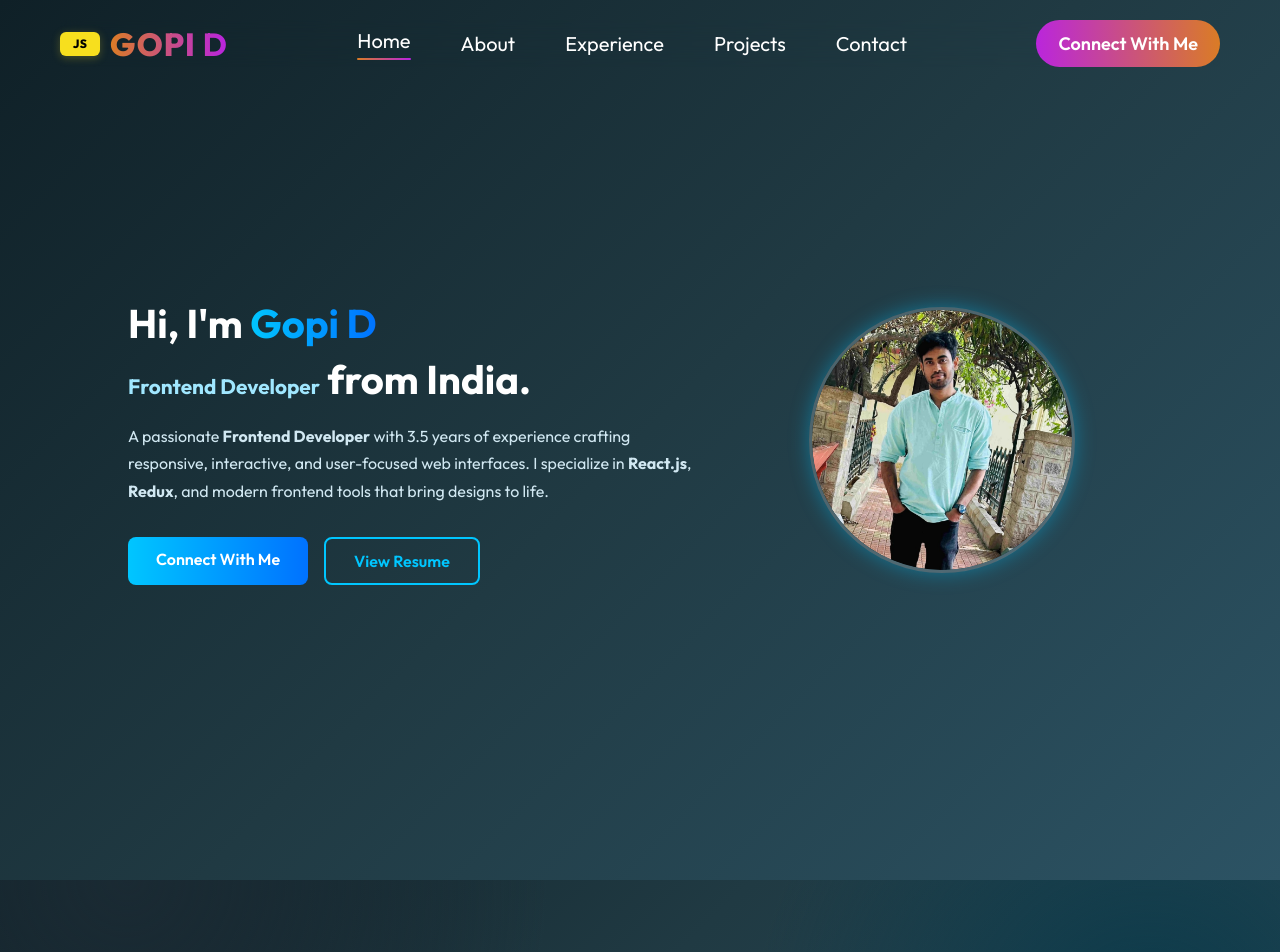
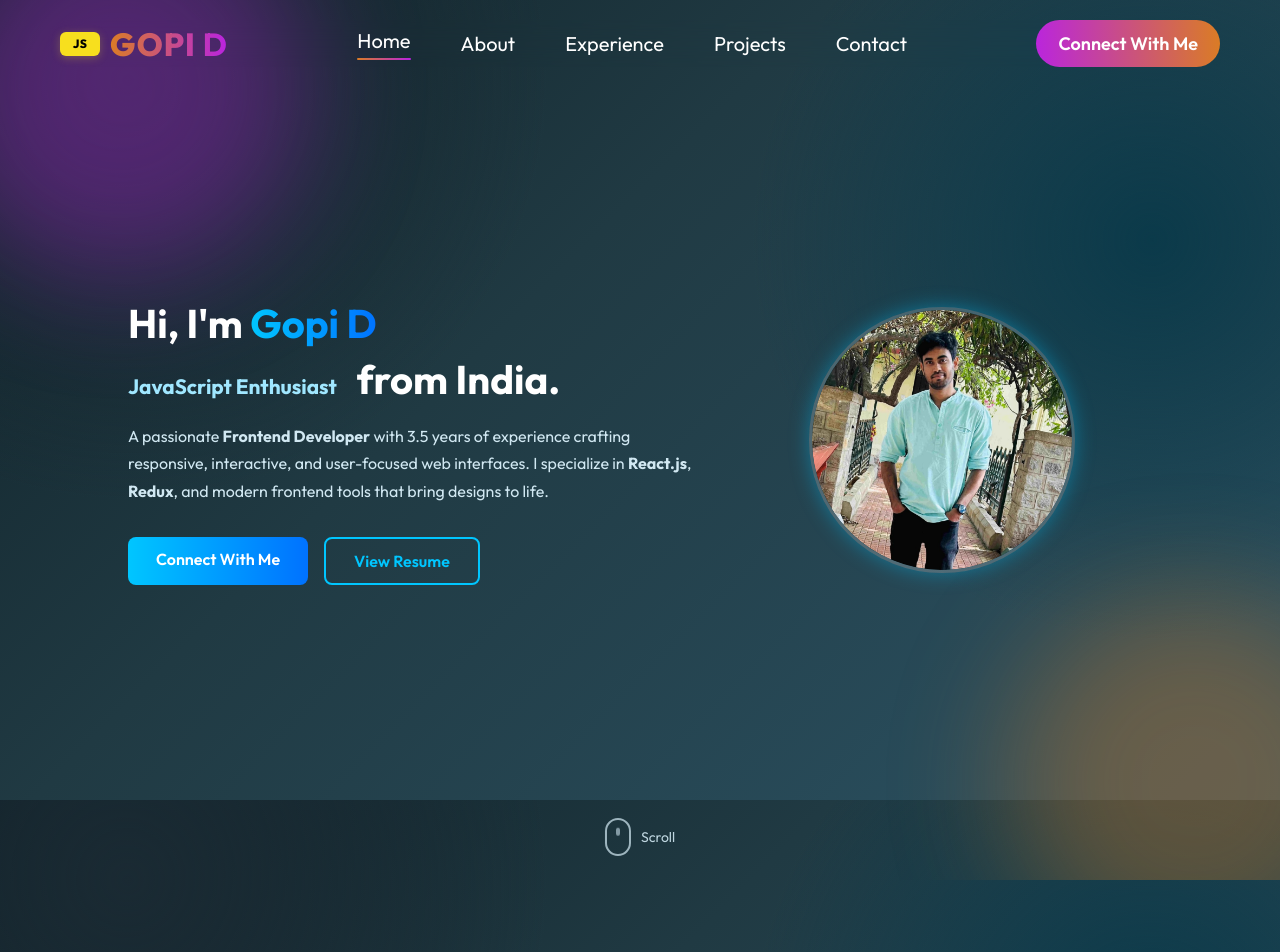
Before and after one commit to Gopi2923/portfolio-react, a React (Vite) app: page / in a window 1280 px wide. Shown: the top 952 px of the page. Built offline with nearby package versions, Linux system fonts and the light colour scheme.

Commit message:
Added the animation and typewriter in hero page.

```diff
--- a/src/Components/Hero/Hero.css
+++ b/src/Components/Hero/Hero.css
@@ -4,8 +4,48 @@
   justify-content: center;
   min-height: 90vh;
   padding: 80px 10%;
-  background: linear-gradient(135deg, #0f2027, #203a43, #2c5364);
   color: #fff;
+}
+
+/* Animated background accents */
+.hero {
+  position: relative;
+  overflow: hidden;
+}
+
+.hero-accents {
+  position: absolute;
+  inset: 0;
+  pointer-events: none;
+}
+
+.blob {
+  position: absolute;
+  width: 380px;
+  height: 380px;
+  border-radius: 50%;
+  filter: blur(60px);
+  opacity: 0.35;
+  animation: float 12s ease-in-out infinite;
+}
+
+.blob-1 {
+  top: -80px;
+  left: -80px;
+  background: radial-gradient(circle at 30% 30%, #b923e1, transparent 60%), #b923e1;
+  animation-delay: 0s;
+}
+
+.blob-2 {
+  bottom: -100px;
+  right: -100px;
+  background: radial-gradient(circle at 70% 70%, #da7c25, transparent 60%), #da7c25;
+  animation-delay: 4s;
+}
+
+@keyframes float {
+  0%, 100% { transform: translateY(0) translateX(0); }
+  50% { transform: translateY(-20px) translateX(10px); }
 }
 
 .hero-content {
@@ -38,12 +78,35 @@
   font-size: 1.3rem;
 }
 
+/* typing effect */
+.typing {
+  position: relative;
+  display: inline-block;
+}
+.typing::after {
+  content: '|';
+  margin-left: 6px;
+  color: #a0e7ff;
+  animation: caret 1s steps(1) infinite;
+}
+@keyframes caret {
+  0%, 49% { opacity: 1; }
+  50%, 100% { opacity: 0; }
+}
+
 .hero-description {
   margin-top: 1rem;
   font-size: 1rem;
   color: #d1e8f2;
   line-height: 1.7;
 }
+
+/* reveal animations */
+.reveal { opacity: 0; transform: translateY(12px); animation: revealUp 700ms ease forwards; }
+.delay-1 { animation-delay: 150ms; }
+.delay-2 { animation-delay: 300ms; }
+.delay-3 { animation-delay: 450ms; }
+@keyframes revealUp { from { opacity: 0; transform: translateY(12px);} to { opacity: 1; transform: translateY(0);} }
 
 .hero-buttons {
   margin-top: 2rem;
@@ -67,6 +130,26 @@
 .primary-btn:hover {
   transform: scale(1.05);
   box-shadow: 0 0 15px rgba(0, 114, 255, 0.4);
+}
+
+/* pulsing glow */
+.pulse {
+  position: relative;
+}
+.pulse::after {
+  content: '';
+  position: absolute;
+  inset: -6px;
+  border-radius: 10px;
+  background: radial-gradient(closest-side, rgba(0, 198, 255, 0.35), transparent 70%);
+  filter: blur(6px);
+  opacity: 0.6;
+  animation: pulseGlow 2.2s ease-in-out infinite;
+  z-index: -1;
+}
+@keyframes pulseGlow {
+  0%, 100% { opacity: 0.5; transform: scale(0.98); }
+  50% { opacity: 0.85; transform: scale(1.02); }
 }
 
 .secondary-btn {
@@ -93,3 +176,47 @@
   box-shadow: 0 0 20px rgba(0, 198, 255, 0.4);
   border: 3px solid rgba(255, 255, 255, 0.2);
 }
+
+.pop-in {
+  animation: popIn 800ms ease both;
+}
+@keyframes popIn {
+  0% { opacity: 0; transform: scale(0.9); filter: blur(4px); }
+  60% { opacity: 1; transform: scale(1.02); filter: blur(0); }
+  100% { transform: scale(1); }
+}
+
+/* scroll indicator */
+.scroll-indicator {
+  position: absolute;
+  left: 50%;
+  bottom: 24px;
+  transform: translateX(-50%);
+  display: flex;
+  align-items: center;
+  gap: 10px;
+  color: #d1e8f2;
+  text-decoration: none;
+  font-size: 14px;
+  opacity: 0.9;
+}
+.mouse {
+  width: 22px;
+  height: 34px;
+  border: 2px solid rgba(209,232,242,0.8);
+  border-radius: 16px;
+  display: grid;
+  place-items: center;
+}
+.wheel {
+  width: 4px;
+  height: 8px;
+  background: #d1e8f2;
+  border-radius: 2px;
+  animation: wheel 1.6s ease-in-out infinite;
+}
+@keyframes wheel {
+  0% { transform: translateY(-6px); opacity: 0; }
+  30% { opacity: 1; }
+  100% { transform: translateY(6px); opacity: 0; }
+}
--- a/src/Components/Hero/Hero.jsx
+++ b/src/Components/Hero/Hero.jsx
@@ -1,29 +1,88 @@
-import React from "react";
+import { useEffect, useState } from "react";
 import "./Hero.css";
 import profile_img from "../../assets/Gopi,D.jpg";
 import AnchorLink from "react-anchor-link-smooth-scroll";
 
+const roles = [
+  "Frontend Developer",
+  "React Developer",
+  "JavaScript Enthusiast"
+]
+
 const Hero = () => {
+
+  const [roleIndex, setRoleIndex] = useState(0)
+  const [displayText, setDisplayText] = useState(roles[0])
+  const [isDeleting, setIsDeleting] = useState(false)
+
+  useEffect(() => {
+    let timeoutId
+    const full = roles[roleIndex]
+    const current = displayText
+
+    if (!isDeleting && current !== full) {
+      timeoutId = setTimeout(() => setDisplayText(full.slice(0, current.length + 1)), 60)
+    } else if (!isDeleting && current === full) {
+      timeoutId = setTimeout(() => setIsDeleting(true), 1200)
+    } else if (isDeleting && current.length > 0) {
+      timeoutId = setTimeout(() => setDisplayText(full.slice(0, current.length - 1)), 40)
+    } else if (isDeleting && current.length === 0) {
+      timeoutId = setTimeout(() => {
+        setIsDeleting(false)
+        setRoleIndex((roleIndex + 1) % roles.length)
+      }, 200)
+    }
+
+    return () => clearTimeout(timeoutId)
+  }, [displayText, isDeleting, roleIndex])
+
+  useEffect(() => {
+    let raf = 0
+    const onMove = (e) => {
+      const { innerWidth, innerHeight } = window
+      const x = (e.clientX / innerWidth - 0.5) * 2 // -1..1
+      const y = (e.clientY / innerHeight - 0.5) * 2
+      cancelAnimationFrame(raf)
+      raf = requestAnimationFrame(() => {
+        const b1 = document.querySelector('.blob-1')
+        const b2 = document.querySelector('.blob-2')
+        const img = document.querySelector('.hero-image img')
+        if (b1) b1.style.transform = `translate(${x * 12}px, ${y * 8}px)`
+        if (b2) b2.style.transform = `translate(${x * -14}px, ${y * -10}px)`
+        if (img) img.style.transform = `translate(${x * -6}px, ${y * -6}px)`
+      })
+    }
+    window.addEventListener('mousemove', onMove)
+    return () => {
+      window.removeEventListener('mousemove', onMove)
+      cancelAnimationFrame(raf)
+    }
+  }, [])
+
   return (
     <section id="home" className="hero">
+      <div className="hero-accents">
+        <span className="blob blob-1"></span>
+        <span className="blob blob-2"></span>
+      </div>
       <div className="hero-content">
         <div className="hero-text">
-          <h1>
-            Hi, I'm <span className="highlight">Gopi D</span>
+          <h1 className="reveal">
+            Hi, I&apos;m <span className="highlight">Gopi D</span>
             <br />
-            <span className="subtext">Frontend Developer</span> from India.
+            <span className="subtext typing">{displayText}</span> from India.
           </h1>
 
-          <p className="hero-description">
+          <p className="hero-description reveal delay-1">
             A passionate <strong>Frontend Developer</strong> with 3.5 years of experience
             crafting responsive, interactive, and user-focused web interfaces.
             I specialize in <strong>React.js</strong>, <strong>Redux</strong>, and
             modern frontend tools that bring designs to life.
           </p>
 
-          <div className="hero-buttons">
+          <div className="hero-buttons reveal delay-2">
             <AnchorLink
-              className="btn primary-btn"
+              className="btn primary-btn pulse"
               offset={50}
               href="#contact"
             >
@@ -40,10 +99,16 @@ const Hero = () => {
           </div>
         </div>
 
-        <div className="hero-image">
-          <img src={profile_img} alt="Gopi D" />
+        <div className="hero-image reveal delay-3">
+          <img className="pop-in" src={profile_img} alt="Gopi D" />
         </div>
       </div>
+      <a href="#about" className="scroll-indicator" aria-label="Scroll to About">
+        <span className="mouse">
+          <span className="wheel"></span>
+        </span>
+        <span className="scroll-text">Scroll</span>
+      </a>
     </section>
   );
 };
```
